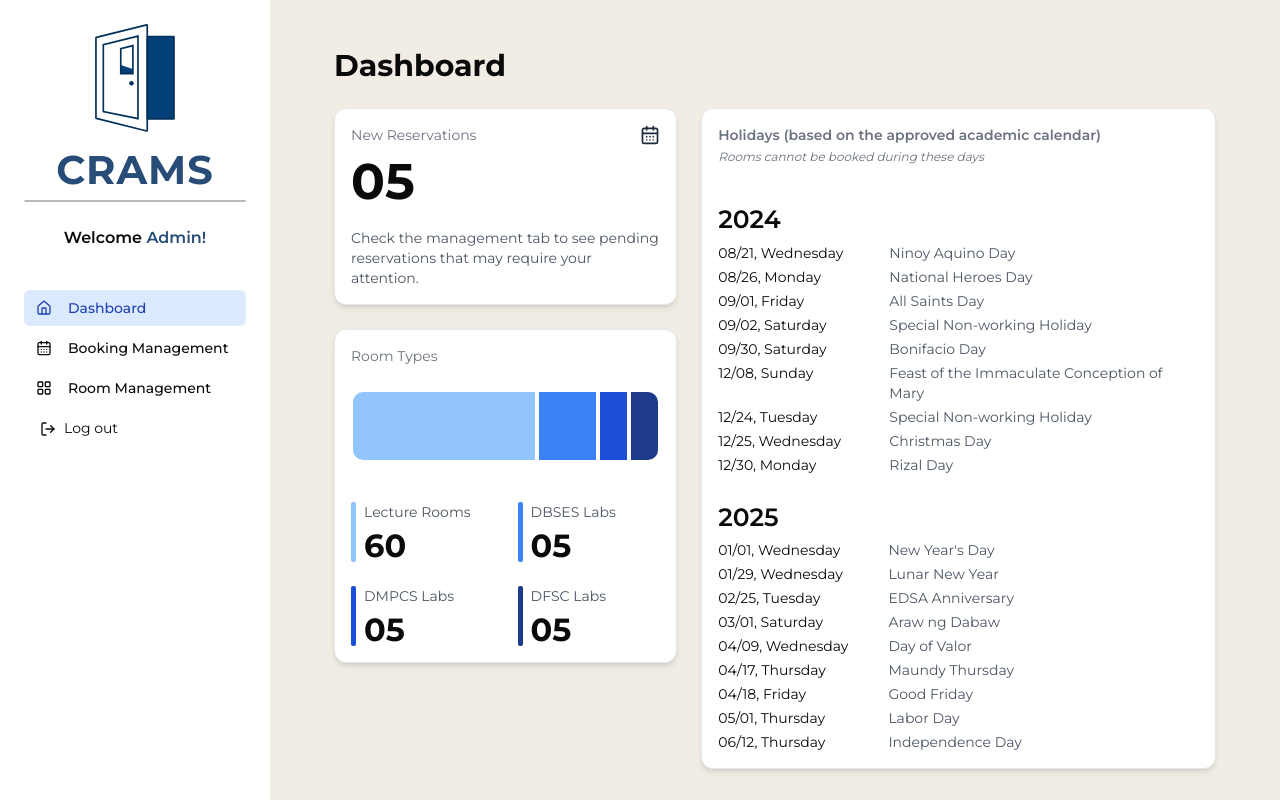
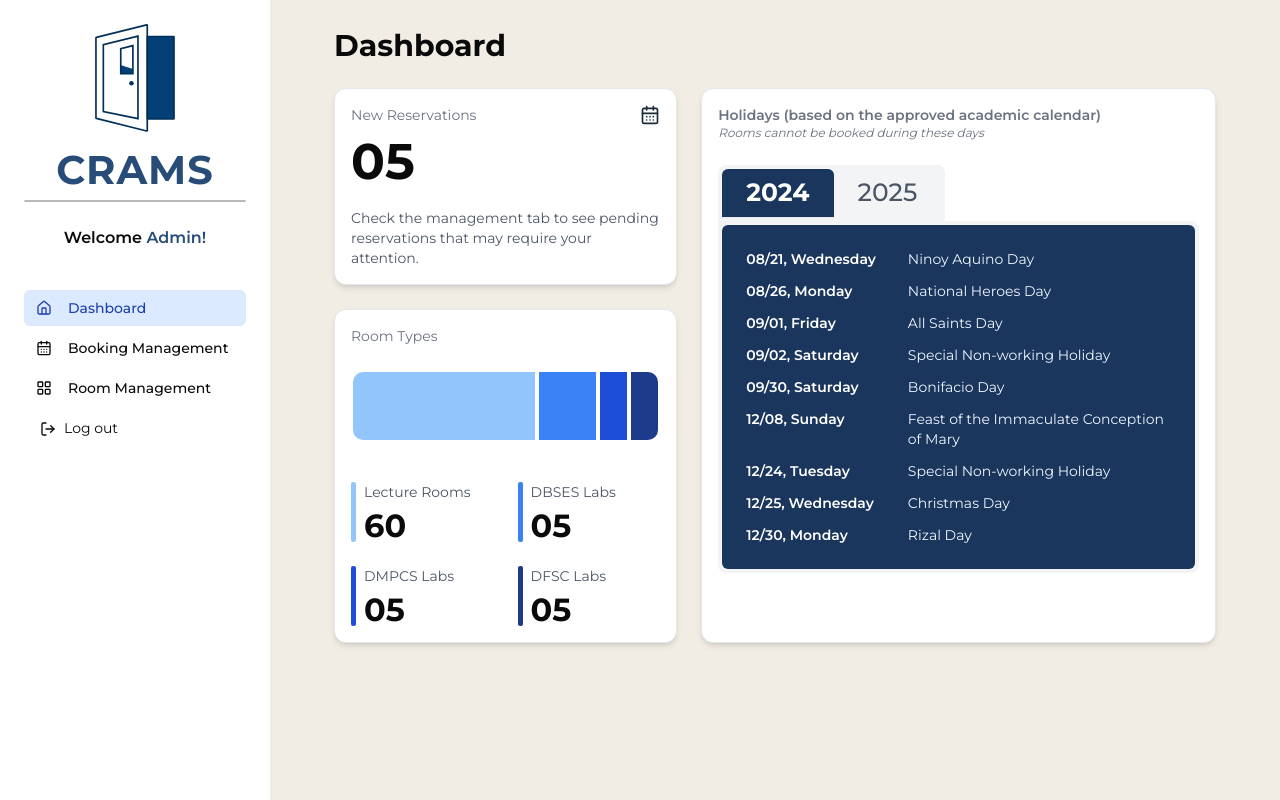
Before and after one commit to MakkuHuqueriza/CRAMS, a Next.js app: page /admin in a window 1280 px wide. Built offline with nearby package versions, Linux system fonts and the light colour scheme.

Commit message:
feat: more frontend changes

```diff
--- a/src/app/(user)/(main)/rooms/[roomId]/reserve/page3/page.tsx
+++ b/src/app/(user)/(main)/rooms/[roomId]/reserve/reservation-confirmation/page.tsx
@@ -41,14 +41,14 @@ export default function Confirmation() {
         </Link>{" "}
         &gt;{" "}
         <Link
-          href={`/rooms/${encodeURIComponent(roomId as string)}/reserve/page1`}
+          href={`/rooms/${encodeURIComponent(roomId as string)}/reserve/reservation-form`}
           className="text-[#274c77] hover:underline cursor-pointer"
         >
           Reservation Form
         </Link>{" "}
         &gt;{" "}
         <Link
-          href={`/rooms/${encodeURIComponent(roomId as string)}/reserve/page2`}
+          href={`/rooms/${encodeURIComponent(roomId as string)}/reserve/reservation-summary`}
           className="text-[#274c77] hover:underline cursor-pointer"
         >
           Reservation Summary
--- a/src/app/(user)/(main)/rooms/[roomId]/reserve/page1/page.tsx
+++ b/src/app/(user)/(main)/rooms/[roomId]/reserve/reservation-form/page.tsx
@@ -288,7 +288,9 @@ const ReservationDetails = () => {
   ) => {
     setHasSubmitted(true);
     // If the form is valid, navigate to the next page
-    router.push(`/rooms/${encodeURIComponent(room?.id)}/reserve/page2`);
+    router.push(
+      `/rooms/${encodeURIComponent(room?.id)}/reserve/reservation-summary`,
+    );
     setSubmitting(false);
   };
 
@@ -861,7 +863,7 @@ const ReservationDetails = () => {
               <button
                 type="button"
                 className="bg-[#780D29] text-white font-medium px-6 py-[10px] rounded-[50px] transition-transform transform hover:scale-[1.02] order-2 md:order-1"
-                onClick={() => router.back()}
+                onClick={() => router.push("/")}
               >
                 Cancel
               </button>
--- a/src/app/admin/booking-management/page.tsx
+++ b/src/app/admin/booking-management/page.tsx
@@ -4,7 +4,6 @@ import type React from "react";
 import { useState, useRef, useEffect } from "react";
 import { ArrowDownWideNarrow, Search, X, Check, XIcon } from "lucide-react";
 import { motion, AnimatePresence } from "framer-motion";
-import Sidebar from "../Sidebar";
 import { Badge } from "@/components/ui/badge";
 import { Button } from "@/components/ui/button";
 import { Input } from "@/components/ui/input";
--- a/src/app/admin/page.tsx
+++ b/src/app/admin/page.tsx
@@ -1,7 +1,10 @@
+"use client";
+
 import { Card } from "@/components/ui/card";
 import { CalendarDays } from "lucide-react";
+import { Button } from "@/components/ui/button";
 import Link from "next/link";
-import React from "react";
+import React, { useState } from "react";
 
 const holidays2024 = [
   { date: "08/21", day: "Wednesday", name: "Ninoy Aquino Day" },
@@ -32,9 +35,12 @@ const holidays2025 = [
 ];
 
 export default function DashboardPage() {
+  const [selectedYear, setSelectedYear] = useState<2024 | 2025>(2024);
+  const currentHolidays = selectedYear === 2024 ? holidays2024 : holidays2025;
+
   return (
-    <div className="flex h-screen overflow-hidden">
-      <main className="flex-1 bg-[#f2ede4] p-6 overflow-y-auto">
+    <div className="flex h-screen">
+      <main className="flex-1 bg-[#f2ede4] px-6 py-1">
         <h1 className="text-3xl font-bold mb-6">Dashboard</h1>
 
         <div className="flex flex-col lg:flex-row gap-6">
@@ -105,39 +111,55 @@ export default function DashboardPage() {
           </div>
 
           {/* Right Section */}
-          <div className="w-full lg:w-3/5 flex flex-col gap-6">
-            <Card className="bg-white p-4 rounded-xl shadow-md">
-              <h2 className="text-gray-500 text-sm font-semibold mb-[-20px]">
+          <div className="w-full lg:w-3/5 flex flex-col">
+            <Card className="bg-white p-4 rounded-xl shadow-md flex-1 flex flex-col">
+              <div className="mb-2">
+                <h2 className="text-gray-500 text-sm font-semibold">
                   Holidays (based on the approved academic calendar)
                 </h2>
-              <p className="text-xs text-gray-500 mb-3">
+                <p className="text-xs text-gray-500 mb-6">
                   <i>Rooms cannot be booked during these days</i>
                 </p>
 
-              <div className="space-y-6">
-                {/* 2024 Holidays */}
-                <div>
-                  <p className="text-[25px] font-semibold mb-1">2024</p>
-                  <div className="grid grid-cols-[auto,1fr] gap-x-[46px] gap-y-1 text-sm">
-                    {holidays2024.map((holiday, index) => (
+                {/* Year Toggle */}
+                <div className="flex bg-gray-100 rounded-t-lg p-1 w-fit">
+                  <Button
+                    variant={selectedYear === 2024 ? "default" : "ghost"}
+                    size="default"
+                    onClick={() => setSelectedYear(2024)}
+                    className={`p-6 text-base transition-all text-[25px] rounded-t-md rounded-b-none ${
+                      selectedYear === 2024
+                        ? "bg-[#1a365d] text-white shadow-sm font-bold"
+                        : "text-gray-600 hover:text-gray-900 hover:bg-white font-medium"
+                    }`}
+                  >
+                    2024
+                  </Button>
+                  <Button
+                    variant={selectedYear === 2025 ? "default" : "ghost"}
+                    size="default"
+                    onClick={() => setSelectedYear(2025)}
+                    className={`p-6 text-base transition-all text-[25px] rounded-t-md rounded-b-none ${
+                      selectedYear === 2025
+                        ? "bg-[#1a365d] text-white shadow-sm font-bold"
+                        : "text-gray-600 hover:text-gray-900 hover:bg-white font-medium"
+                    }`}
+                  >
+                    2025
+                  </Button>
+                </div>
+
+                {/* Holiday Content Box */}
+                <div className="bg-gray-100 rounded-lg rounded-tl-none p-1 flex-1 min-h-[330px]">
+                  <div className="bg-[#1a365d] rounded-md h-full p-6">
+                    <div className="grid grid-cols-[auto,1fr] gap-x-8 gap-y-3 text-sm">
+                      {currentHolidays.map((holiday, index) => (
                         <React.Fragment key={index}>
-                        <div>{`${holiday.date}, ${holiday.day}`}</div>
-                        <div className="text-gray-600">{holiday.name}</div>
+                          <div className="font-semibold text-white">{`${holiday.date}, ${holiday.day}`}</div>
+                          <div className="text-blue-50">{holiday.name}</div>
                         </React.Fragment>
                       ))}
                     </div>
-                </div>
-
-                {/* 2025 Holidays */}
-                <div>
-                  <p className="text-[25px] font-semibold mb-1">2025</p>
-                  <div className="grid grid-cols-[auto,1fr] gap-x-10 gap-y-1 text-sm">
-                    {holidays2025.map((holiday, index) => (
-                      <React.Fragment key={index}>
-                        <div>{`${holiday.date}, ${holiday.day}`}</div>
-                        <div className="text-gray-600">{holiday.name}</div>
-                      </React.Fragment>
-                    ))}
                   </div>
                 </div>
               </div>
--- a/src/app/components/AvailableRooms.tsx
+++ b/src/app/components/AvailableRooms.tsx
@@ -147,7 +147,6 @@ const AvailableRooms = ({
                   showAllTimes ? "grid grid-cols-3 gap-1" : "space-y-1"
                 }
               >
-
                 {(showAllTimes
                   ? room.availableTimeslots
                   : room.availableTimeslots.slice(0, 2)
@@ -198,7 +197,7 @@ const AvailableRooms = ({
               text-[11px] px-3 py-2"
             >
               <Link
-                href={`/rooms/${encodeURIComponent(room.name)}/reserve/page1`}
+                href={`/rooms/${encodeURIComponent(room.name)}/reserve/reservation-form`}
               >
                 Reserve Now
               </Link>
@@ -348,22 +347,6 @@ const AvailableRooms = ({
               </div>
             )}
           </div>
-
-          {!showAllRooms && (
-            <div className="flex justify-center pt-12">
-              <Button
-                onClick={() => {
-                  setShowMoreRooms(!showMoreRooms);
-                }}
-                className="rounded-full bg-primary px-5 py-[18px] font-semibold text-[#274c77] border-[#274c77] border-2 transition-all duration-300 transform hover:scale-105"
-              >
-                {showMoreRooms ? "Show Less" : "Show More"}
-                <ArrowDown
-                  className={`w-4 h-4 transition-transform duration-300 ${showMoreRooms ? "rotate-180" : ""}`}
-                />
-              </Button>
-            </div>
-          )}
         </div>
       </section>
     </>
--- a/src/app/components/RoomDetails.tsx
+++ b/src/app/components/RoomDetails.tsx
@@ -174,15 +174,16 @@ const RoomDetails = ({ roomDetails, date, setDate }: RoomDetailsProps) => {
                 ))}
               </div>
             </div>
-
+          </div>
           {/* Reserve Button */}
           <div className="flex justify-start">
             <Button className="bg-[#274c77] text-white text-[14px] hover:bg-[#182657] px-5 py-6 rounded-[30px]">
-                <Link href={`/rooms/${encodeURIComponent(room.name)}/reserve/page1`}>
+              <Link
+                href={`/rooms/${encodeURIComponent(room.name)}/reserve/reservation-form`}
+              >
                 Reserve Now
               </Link>
             </Button>
-            </div>
           </div>
         </div>
       </section>
```
Also changed, not shown: src/app/(user)/(main)/rooms/[roomId]/reserve/reservation-summary/page.tsx (renamed from src/app/(user)/(main)/rooms/[roomId]/reserve/page2/page.tsx, +7 -3 lines). Lines whose indentation alone changed are shown as unchanged.
